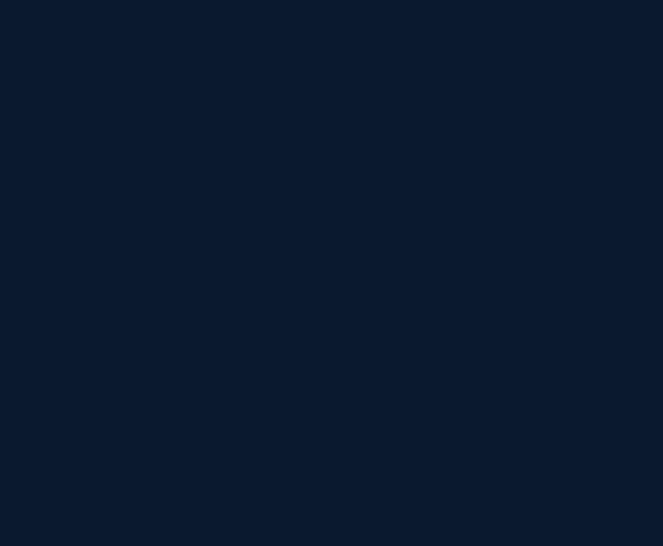
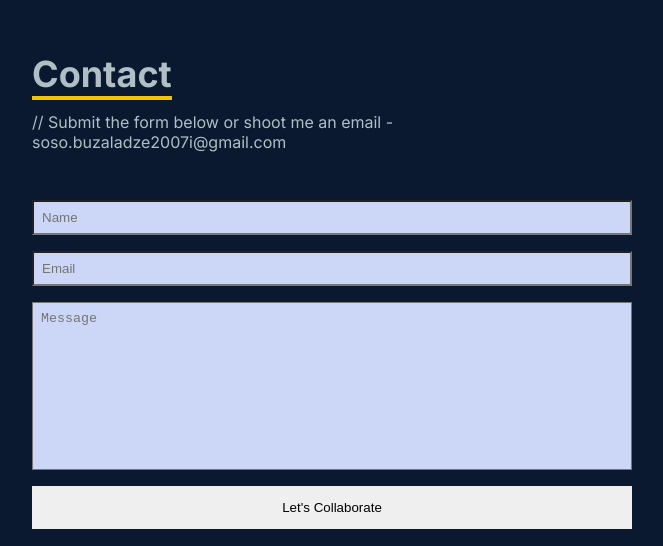
Before and after one commit to Buzala21/Portfolio-Updated, a Next.js app: page / in a window 1280 px wide. Shown: the part 2251-2797 px from the top of the page, without its empty margins (308-971 px from the left). Before the commit the page ends 2149 px from the top, so only its background shows below. Built offline with nearby package versions, Linux system fonts and the light colour scheme.

Commit message:
Adding contact

```diff
--- a/package.json
+++ b/package.json
@@ -12,7 +12,8 @@
     "next": "14.0.2",
     "react": "^18",
     "react-dom": "^18",
-    "react-icons": "^4.12.0"
+    "react-icons": "^4.12.0",
+    "react-scroll": "^1.9.0"
   },
   "devDependencies": {
     "eslint": "^8",
--- a/src/app/about/About.module.css
+++ b/src/app/about/About.module.css
@@ -2,7 +2,7 @@
 .mainContainer{
     width: 100%;
     height: 100vh;
-    background-color: #0a192f;
+    /* background-color: #0a192f; */
     color: #d1d5db;
 
 }
--- /dev/null
+++ b/src/app/contact/Contact.jsx
@@ -0,0 +1,21 @@
+import React from 'react'
+import styles from "./Contact.module.css"
+
+function Contact() {
+  return (
+    <div name='contact' className={styles.mainContainer}>
+    <form method='POST' action="https://getform.io/f/c7e54cd5-78e8-4e08-bfaf-085b19f3276b" className={styles.container}>
+        <div className={styles.desc}>
+            <p className={styles.cont}>Contact</p>
+            <p className={styles.gmail}>// Submit the form below or shoot me an email -soso.buzaladze2007i@gmail.com</p>
+        </div>
+        <input className={styles.text} type="text" placeholder='Name' name='name' />
+        <input className={styles.email} type="email" placeholder='Email' name='email' />
+        <textarea className={styles.message} name="message" rows="10" placeholder='Message'></textarea>
+        <button className={styles.submit}>Let's Collaborate</button>
+    </form>
+</div>
+  )
+}
+
+export default Contact
--- /dev/null
+++ b/src/app/contact/Contact.module.css
@@ -0,0 +1,68 @@
+.mainContainer{
+    width: 100%;
+    height: 100vh;
+    display: flex;
+    justify-content: center;
+    align-items: center;
+    padding: 1rem;
+}
+
+.container{
+    display: flex;
+    flex-direction: column;
+    max-width: 600px;
+    width: 100%;
+}
+
+.desc{
+    padding-bottom: 2rem;
+}
+
+.cont{
+    font-size: 2.25rem;
+    font-weight: bold;
+    display: inline;
+    border-bottom: 4px solid #F1C305;
+    color: #b0bec5;
+}
+
+.gmail{
+    color: #b0bec5;
+    padding-top: 1rem;
+    padding-bottom: 1rem;
+}
+
+.text{
+    background-color: #ccd6f6;
+    padding: 0.5rem;
+}
+
+.email{
+    margin-top: 1rem;
+  margin-bottom: 1rem;
+  padding: 0.5rem;
+  background-color: #ccd6f6
+}
+
+.message{
+    background-color: #ccd6f6;
+  padding: 0.5rem;
+  resize: none;
+}
+
+.submit{
+    border: 2px solid;
+    display: flex;
+  align-items: center;
+  justify-content: center;
+  padding: 0.75rem;
+  margin-top: 1rem;
+  margin-bottom: 1rem;
+  border: 2px solid transparent;
+  transition: border-color 0.3s ease
+}
+
+.submit:hover{
+    background-color:#F1C305 ;
+
+}
--- a/src/app/globals.css
+++ b/src/app/globals.css
@@ -4,11 +4,17 @@
     box-sizing: border-box;
 }
 
-body{
-    background-color: #0a192f;
-}
-
 li{
     padding: 2rem;
     cursor: pointer;
 }
+
+.dark{
+    background-color: #111;
+    color: #bbb;
+  }
+
+  .light{
+    background-color: #0a192f;
+    color: #111;
+  }
--- a/src/app/layout.js
+++ b/src/app/layout.js
@@ -3,6 +3,7 @@ import './globals.css'
 import Navbar from '@/components/navbar/Navbar'
 import About from './about/About'
 import Skills from './skills/Skills'
+import Contact from './contact/Contact'
 
 
 // import {FaGithub,FaLinkedin} from "react-icons/fa"
@@ -10,7 +11,7 @@ import Skills from './skills/Skills'
 // import {BsFillPersonLinesFill} from "react-icons/bs"
 
 // import Footer from "@/components/footer/Footer"
-// import { ThemeProvider } from "@/context/ThemeContext";
+import { ThemeProvider } from "../components/context/ThemeContext";
 
 
 const inter = Inter({ subsets: ['latin'] })
@@ -24,16 +25,18 @@ export default function RootLayout({ children }) {
   return (
     <html lang="en">
       <body className={inter.className}>
-        {/* <ThemeProvider> */}
+        <ThemeProvider>
         <div className='container' >
         <Navbar/>
         {children}
         <About/>
         <Skills/>
+        <Contact/>
 
-        {/* <Footer/> */}
+
+
         </div>
-        {/* </ThemeProvider> */}
+        </ThemeProvider>
         </body>
     </html>
   )
--- /dev/null
+++ b/src/components/context/ThemeContext.js
@@ -0,0 +1,22 @@
+"use client"
+
+import { createContext, useState } from "react"
+
+export const ThemeContext = createContext()
+
+export const ThemeProvider = ({ children }) => {
+    const [mode, setMode] = useState("light")
+
+    const toggle = () => {
+        if (mode === "dark") {
+            setMode("light")
+        } else {
+            setMode("dark")
+        }
+    }
+    return (
+        <ThemeContext.Provider value={{ mode, toggle }}>
+            <div className={`theme ${mode}`} >{children}</div>
+        </ThemeContext.Provider>
+    );
+};
--- /dev/null
+++ b/src/components/darkModeToggle/DarkModeToggle.jsx
@@ -0,0 +1,32 @@
+"use client"
+import React, { useContext, useState } from 'react'
+import styles from "./darkModeToggle.module.css"
+import { ThemeContext } from '../context/ThemeContext'
+
+function DarkModeToggle() {
+  // const [light, setLight] = useState("left")
+
+  const {toggle,mode} = useContext(ThemeContext)
+
+  return (
+    <div className={styles.container}
+    onClick={toggle}
+//      onClick={() =>{
+//       if (light === "left") {
+//         setLight("right")
+//       } else {
+//         setLight("left")
+//       }
+// }}
+>
+    <div className={styles.icon}>🌙</div>
+    <div className={styles.icon}>🔆</div>
+    <div className={styles.ball}
+    style={mode === "dark" ? {left:"2px"}  :{right:"2px"}}
+    />
+
+  </div>
+  )
+}
+
+export default DarkModeToggle
--- /dev/null
+++ b/src/components/darkModeToggle/darkModeToggle.module.css
@@ -0,0 +1,24 @@
+.container{
+    width: 42px;
+    height: 24px;
+    border: 1.5px solid #53c28b70;
+    border-radius: 30px;
+    display: flex;
+    align-items: center;
+    justify-content: space-between;
+    padding: 2px;
+    position: relative;
+    cursor: pointer;
+  }
+
+  .icon{
+    font-size: 12px;
+  }
+
+  .ball{
+    width: 15px;
+    height: 15px;
+    background-color: #53c28b;
+    border-radius: 50%;
+    position: absolute;
+  }
--- a/src/components/navbar/Navbar.jsx
+++ b/src/components/navbar/Navbar.jsx
@@ -6,6 +6,8 @@ import {HiOutlineMail} from "react-icons/hi"
 import {BsFillPersonLinesFill} from "react-icons/bs"
 import Logo from "../../../public/logo.png"
 import Image from 'next/image'
+import DarkModeToggle from '../darkModeToggle/DarkModeToggle';
+
 
 function Navbar() {
   return (
@@ -13,6 +15,7 @@ function Navbar() {
       <div>
       <Image className={styles.logo} src={Logo} alt="Logo Image" style={{width:"15%",height:"40%"}} />
       </div>
+      <DarkModeToggle/>
 {/* menu */}
       <div>
         <ul className={styles.container}>
--- a/src/components/navbar/navbar.module.css
+++ b/src/components/navbar/navbar.module.css
@@ -5,7 +5,7 @@
     display: flex;
     justify-content: space-between;
     align-items: center;
-    background-color: #0a192f;
+    /* background-color: #0a192f; */
     color: #d1d5db;
 
 
```
Also changed, not shown: 1 other file (tests, documents, lock files or other folders).
